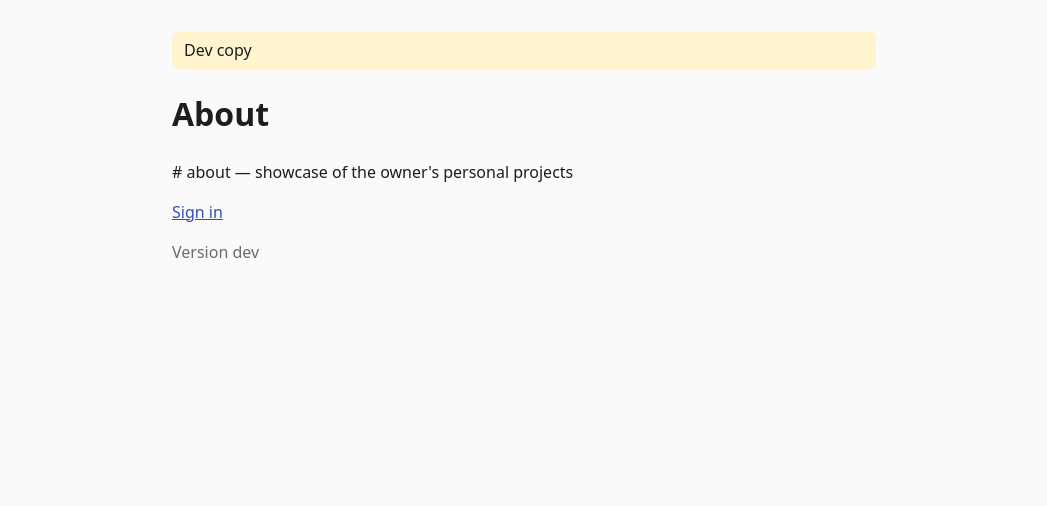
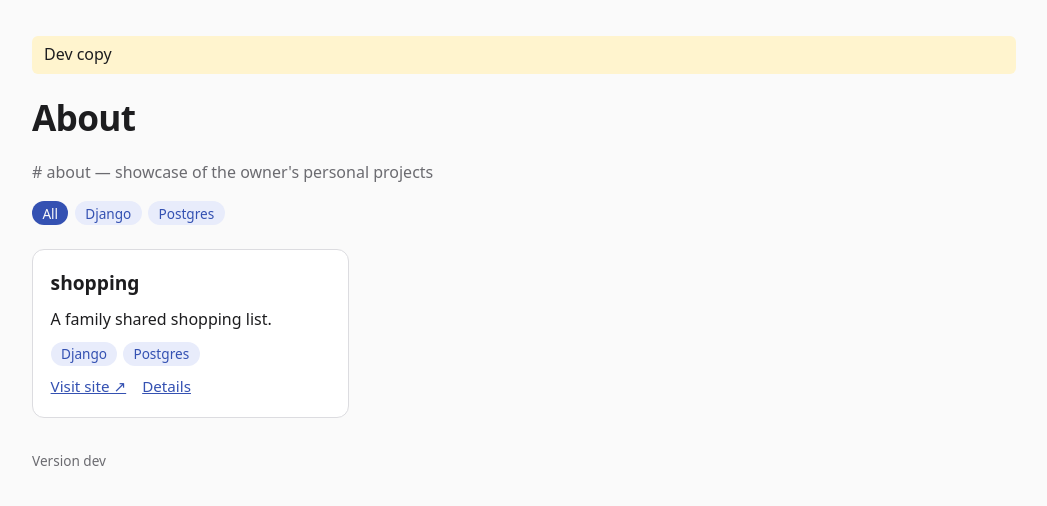
Before and after one commit to VeniVidiLudi-sandbox/about, a Django app: page / in a window 1280 px wide. Shown: the top 506 px of the page, without its empty margins (116-1163 px from the left). Run offline with Django 5.2, Linux system fonts and the light colour scheme; data comes from the database, SQL or seed files in the repository; data that the repository does not hold is empty.

Commit message:
Project showcase: models, admin, filterable cards, detail page, example data
Co-Authored-By: Claude Sonnet 5.5 <noreply@anthropic.com>

```diff
--- a/app/models.py
+++ b/app/models.py
@@ -14,3 +14,34 @@ class Heartbeat(models.Model):
 
     class Meta:
         ordering = ["-at"]
+
+
+class Technology(models.Model):
+    name = models.CharField(max_length=60, unique=True)
+    slug = models.SlugField(max_length=70, unique=True)
+
+    class Meta:
+        ordering = ["name"]
+        verbose_name_plural = "technologies"
+
+    def __str__(self):
+        return self.name
+
+
+class Project(models.Model):
+    name = models.CharField(max_length=100)
+    slug = models.SlugField(max_length=110, unique=True)
+    summary = models.CharField(max_length=300, help_text="Short description shown on the card.")
+    description = models.TextField(blank=True, help_text="Longer text for the detail page (plain text).")
+    url = models.URLField(blank=True, help_text="Live site.")
+    repo_url = models.URLField(blank=True)
+    screenshot_url = models.URLField(blank=True, help_text="Link to an image.")
+    technologies = models.ManyToManyField(Technology, blank=True, related_name="projects")
+    order = models.PositiveIntegerField(default=0, help_text="Lower numbers first.")
+    published = models.BooleanField(default=True)
+
+    class Meta:
+        ordering = ["order", "name"]
+
+    def __str__(self):
+        return self.name
--- /dev/null
+++ b/app/templates/app/base.html
@@ -0,0 +1,29 @@
+<!doctype html>
+<html lang="en"><head><meta charset="utf-8"><meta name="viewport" content="width=device-width, initial-scale=1">
+<title>{% block title %}About{% endblock %}</title>
+<style>
+:root{--fg:#1d1d1f;--bg:#fafafa;--card:#fff;--muted:#6b6b70;--line:#dcdce0;--accent:#3451b2;--chip:#e8ecfb;--warn:#fff4ce}
+@media (prefers-color-scheme:dark){:root{--fg:#ececf0;--bg:#16161a;--card:#1f1f25;--muted:#9b9ba3;--line:#34343a;--accent:#8fa6ff;--chip:#2a3050;--warn:#4a3b00}}
+*{box-sizing:border-box}
+body{font:16px/1.55 system-ui,sans-serif;color:var(--fg);background:var(--bg);margin:0}
+.wrap{max-width:64rem;margin:0 auto;padding:1.25rem}
+a{color:var(--accent)} .muted{color:var(--muted)}
+.banner{background:var(--warn);padding:.4rem .75rem;border-radius:6px}
+h1{font-size:2.2rem;margin:.5rem 0 .25rem;letter-spacing:-.02em}
+.grid{display:grid;gap:1rem;grid-template-columns:repeat(auto-fill,minmax(17rem,1fr));margin:1.5rem 0}
+.card{background:var(--card);border:1px solid var(--line);border-radius:12px;padding:1.1rem;display:flex;flex-direction:column;gap:.6rem}
+.card h2{margin:0;font-size:1.2rem}
+.card h2 a{color:inherit;text-decoration:none}
+.card p{margin:0}
+.tags{display:flex;flex-wrap:wrap;gap:.35rem}
+.tag{background:var(--chip);color:var(--accent);border-radius:999px;padding:.1rem .65rem;font-size:.85rem;text-decoration:none}
+.tag.on{background:var(--accent);color:var(--bg)}
+.actions{margin-top:auto;display:flex;gap:1rem;font-size:.95rem}
+.filters{display:flex;flex-wrap:wrap;gap:.4rem;align-items:center;margin-top:1rem}
+img.shot{max-width:100%;border-radius:10px;border:1px solid var(--line)}
+footer{margin:2rem 0 1rem;font-size:.85rem}
+</style></head><body><div class="wrap">
+{% if app_env == "dev" %}<p class="banner">Dev copy</p>{% endif %}
+{% block content %}{% endblock %}
+<footer class="muted">Version {{ app_version }}</footer>
+</div></body></html>
--- a/app/templates/app/home.html
+++ b/app/templates/app/home.html
@@ -1,18 +1,22 @@
-<!doctype html>
-<html lang="en"><head><meta charset="utf-8"><meta name="viewport" content="width=device-width, initial-scale=1">
-<title>About</title>
-<style>
-:root{--fg:#1d1d1f;--bg:#fafafa;--muted:#6b6b70;--line:#dcdce0;--accent:#3451b2;--warn:#fff4ce}
-@media (prefers-color-scheme:dark){:root{--fg:#ececf0;--bg:#16161a;--muted:#9b9ba3;--line:#34343a;--accent:#8fa6ff;--warn:#4a3b00}}
-body{font:16px/1.5 system-ui,sans-serif;color:var(--fg);background:var(--bg);max-width:44rem;margin:0 auto;padding:1rem}
-a{color:var(--accent)} .muted{color:var(--muted)} .banner{background:var(--warn);padding:.4rem .75rem;border-radius:6px}
-</style></head><body>
-{% if app_env == "dev" %}<p class="banner">Dev copy</p>{% endif %}
+{% extends "app/base.html" %}
+{% block content %}
 <h1>About</h1>
-<p>{{ app_description }}</p>
-{% if user.is_authenticated %}
-<p>Signed in as <strong>{{ user.username }}</strong>{% if user.is_superuser %} (admin: <a href="/admin/">admin pages</a>){% endif %}.</p>
-<form method="post" action="{% url 'oidc_logout' %}">{% csrf_token %}<button>Sign out</button></form>
-{% else %}<p><a href="{% url 'oidc_authentication_init' %}">Sign in</a></p>{% endif %}
-<p class="muted">Version {{ app_version }}{% if last_heartbeat %} · last heartbeat {{ last_heartbeat.at|date:"Y-m-d H:i" }} UTC{% endif %}</p>
-</body></html>
+<p class="muted">{{ app_description }}</p>
+{% if techs %}
+<nav class="filters" aria-label="Filter by technology">
+  <a class="tag{% if not active %} on{% endif %}" href="{% url 'home' %}">All</a>
+  {% for t in techs %}<a class="tag{% if active == t %} on{% endif %}" href="?tech={{ t.slug }}">{{ t.name }}</a>{% endfor %}
+</nav>
+{% endif %}
+<div class="grid">
+{% for p in projects %}
+  <article class="card">
+    <h2><a href="{% url 'detail' p.slug %}">{{ p.name }}</a></h2>
+    <p>{{ p.summary }}</p>
+    <div class="tags">{% for t in p.technologies.all %}<a class="tag{% if active == t %} on{% endif %}" href="?tech={{ t.slug }}">{{ t.name }}</a>{% endfor %}</div>
+    <div class="actions">{% if p.url %}<a href="{{ p.url }}" rel="noopener">Visit site ↗</a>{% endif %}<a href="{% url 'detail' p.slug %}">Details</a></div>
+  </article>
+{% empty %}<p class="muted">No projects to show yet.</p>
+{% endfor %}
+</div>
+{% endblock %}
--- a/app/views.py
+++ b/app/views.py
@@ -1,11 +1,24 @@
-from django.shortcuts import render
+from django.shortcuts import get_object_or_404, render
 
 from .middleware import HealthMiddleware
-from .models import Heartbeat
+from .models import Project, Technology
 
 # /health is answered by HealthMiddleware; this is only for the URL name.
 health = HealthMiddleware(lambda request: None)
 
 
 def home(request):
-    return render(request, "app/home.html", {"last_heartbeat": Heartbeat.objects.first()})
+    projects = Project.objects.filter(published=True).prefetch_related("technologies")
+    active = None
+    slug = request.GET.get("tech", "")
+    if slug:
+        active = Technology.objects.filter(slug=slug).first()
+        if active:
+            projects = projects.filter(technologies=active)
+    techs = Technology.objects.filter(projects__published=True).distinct()
+    return render(request, "app/home.html", {"projects": projects, "techs": techs, "active": active})
+
+
+def detail(request, slug):
+    project = get_object_or_404(Project.objects.prefetch_related("technologies"), slug=slug, published=True)
+    return render(request, "app/detail.html", {"project": project})
--- a/config/urls.py
+++ b/config/urls.py
@@ -5,6 +5,7 @@ from app import views
 
 urlpatterns = [
     path("", views.home, name="home"),
+    path("projects/<slug:slug>/", views.detail, name="detail"),
     path("health", views.health, name="health"),
     path("oidc/", include("mozilla_django_oidc.urls")),
     path("admin/", admin.site.urls),
```
Also changed, not shown: CLAUDE.md (+10 -3 lines), app/admin.py (+16 -1 lines), app/templates/app/detail.html (added, +11 -0 lines), tests/test_app.py (+17 -1 lines), app/migrations/0002_projects.py (added), app/migrations/0003_seed_example.py (added), test.sqlite3 (added).
